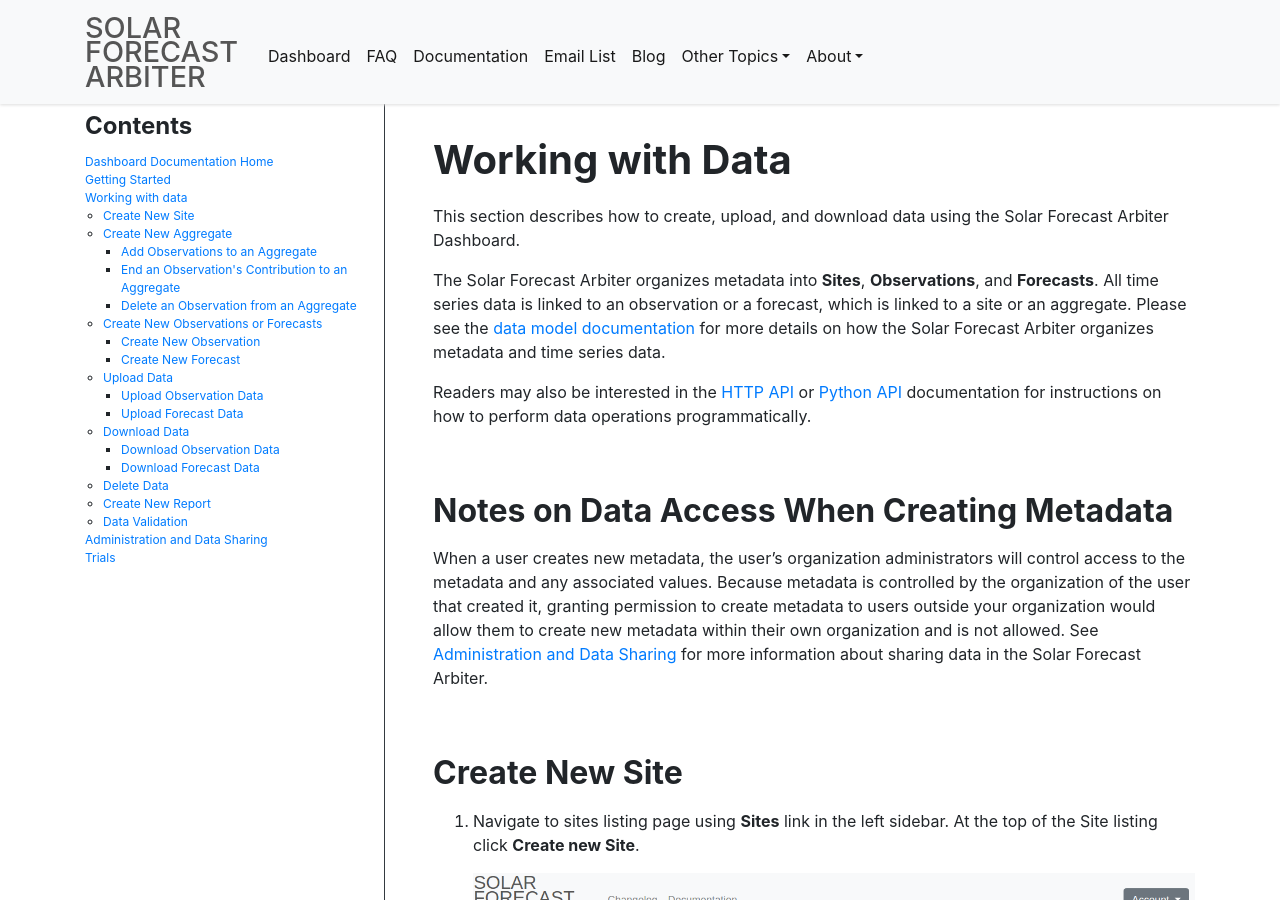
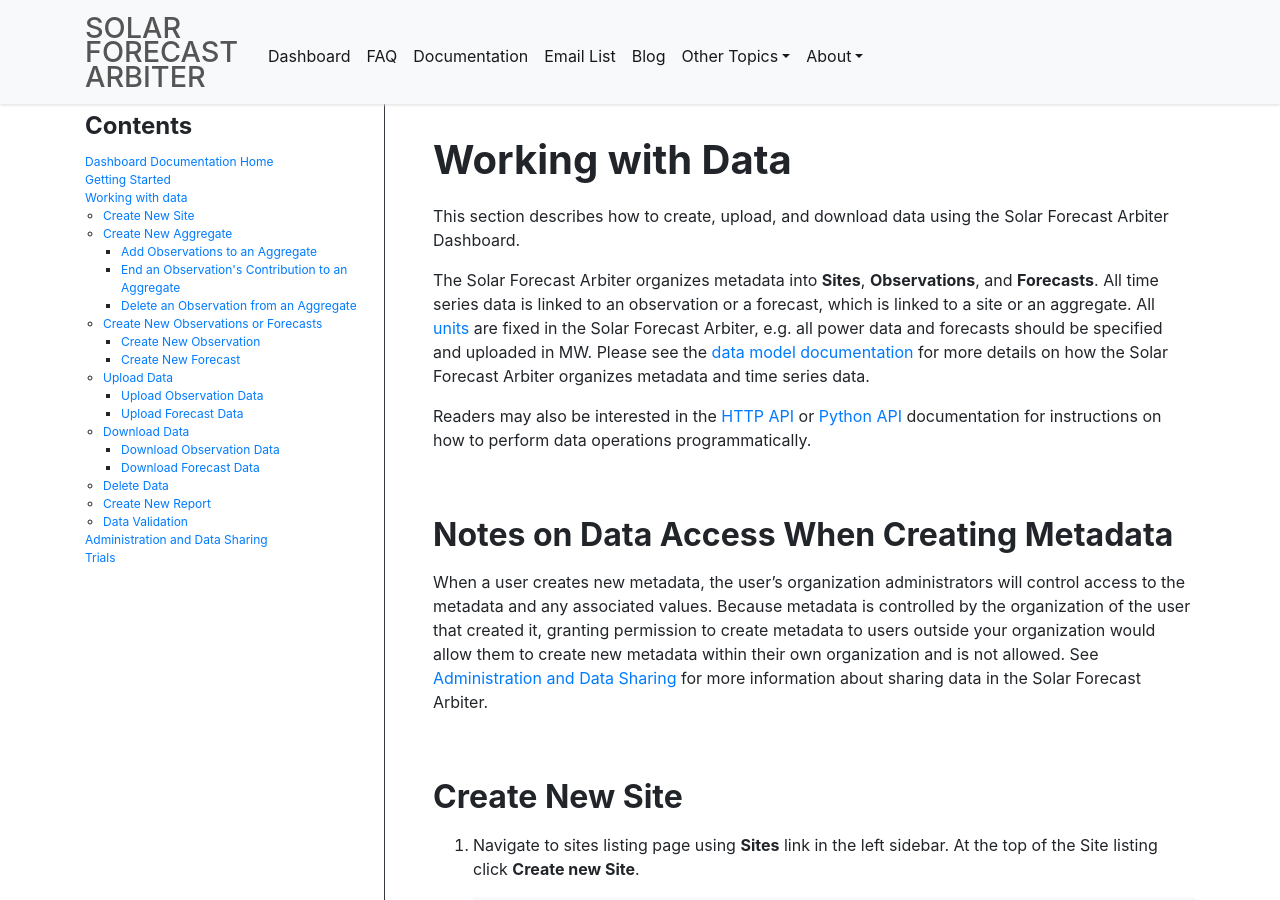
Before and after one commit to SolarArbiter/SolarArbiter.github.io, a Jekyll site: the page built from documentation/dashboard/working_with_data.md, in a window 1280 px wide and 900 px high. Built offline with Jekyll 4.4.1, drawn with Linux system fonts in a browser that asks for light colours.

Commit message:
link to units

```diff
--- a/documentation/dashboard/working_with_data.md
+++ b/documentation/dashboard/working_with_data.md
@@ -14,9 +14,11 @@ Forecast Arbiter Dashboard.
 
 The Solar Forecast Arbiter organizes metadata into **Sites**, **Observations**,
 and **Forecasts**. All time series data is linked to an observation or a
-forecast, which is linked to a site or an aggregate. Please see the
-[data model documentation](/datamodel/) for more details on how the Solar
-Forecast Arbiter organizes metadata and time series data.
+forecast, which is linked to a site or an aggregate. All
+[units](/datamodel/#variables-and-units) are fixed in the Solar Forecast
+Arbiter, e.g. all power data and forecasts should be specified and uploaded in
+MW. Please see the [data model documentation](/datamodel/) for more details on
+how the Solar Forecast Arbiter organizes metadata and time series data.
 
 Readers may also be interested in the [HTTP API](https://api.solarforecastarbiter.org)
 or [Python API](https://solarforecastarbiter-core.readthedocs.io/en/latest/api.html#sfa-api)
```
